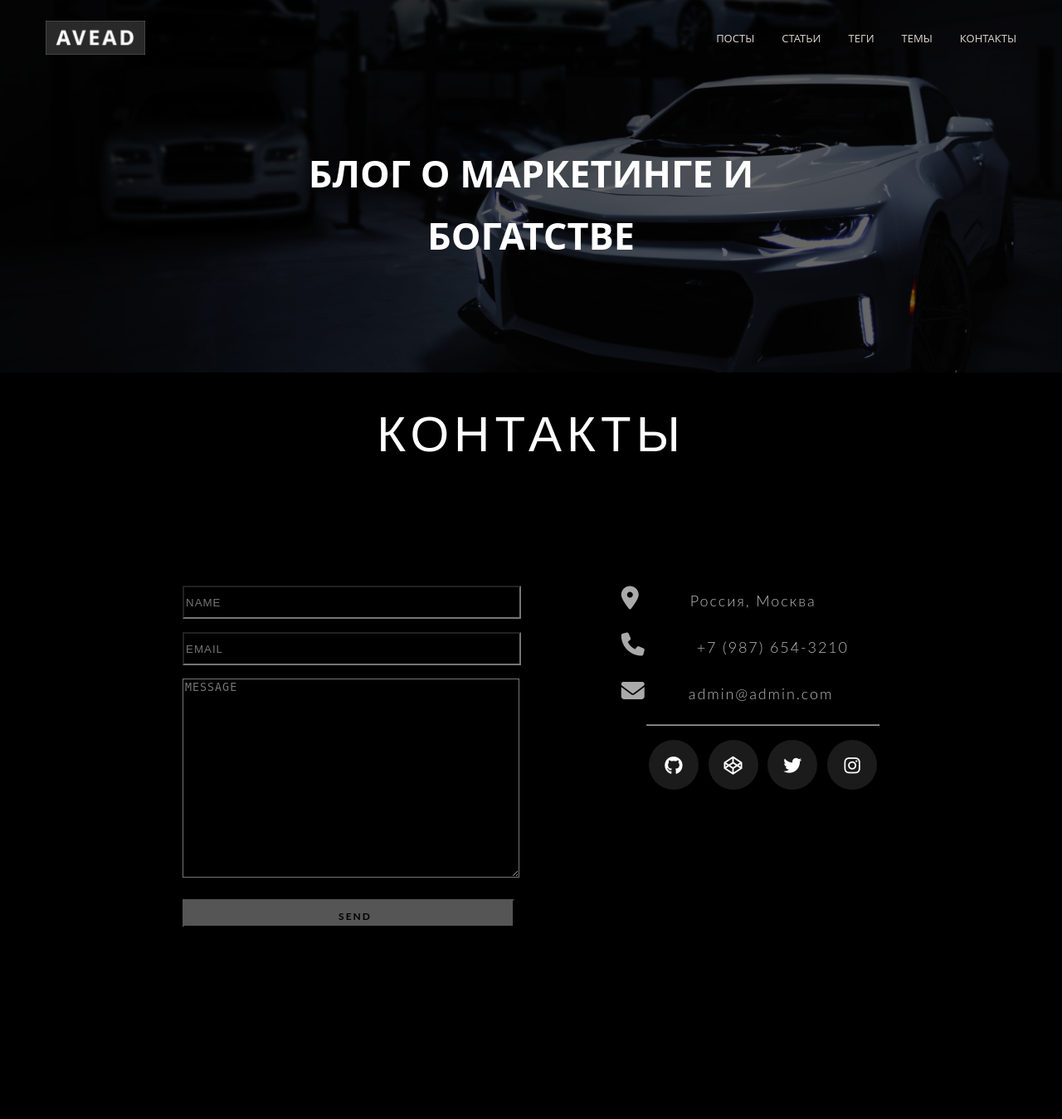
After one commit to Pylearn2017/django-blog, a Django app: page /contacts in a window 1280 px wide. The commit adds this page. Shown: the whole page at 83% size. Run offline with Django 4.2, Linux system fonts and the light colour scheme; some libraries are stand-ins or nearby versions; some web fonts are replaced.

Commit message:
feat: add contact page

```diff
--- a/home/static/css/style.css
+++ b/home/static/css/style.css
@@ -419,3 +419,282 @@
 .new-posts-image {
   width: 70px;
 }
+
+
+
+
+
+
+
+
+
+
+
+
+.contact-main {
+  margin: 0;
+  padding: 0;
+  background-color: #000;
+  padding-bottom: 100px;
+}
+
+#contact {
+  width: 100%;
+  height: 100vh;
+}
+
+.section-header {
+  text-align: center;
+  margin: 0 auto;
+  padding: 40px 0;
+  font: 300 60px 'Oswald', sans-serif;
+  color: #fff;
+  text-transform: uppercase;
+  letter-spacing: 6px;
+}
+
+.contact-wrapper {
+  display: flex;
+  flex-direction: row;
+  justify-content: space-between;
+  margin: 0 auto;
+  padding: 20px;
+  position: relative;
+  max-width: 840px;
+  padding-top: 100px;
+}
+
+/* Left contact page */
+.form-horizontal {
+  /*float: left;*/
+  max-width: 400px;
+  font-family: 'Lato';
+  font-weight: 400;
+}
+
+.form-control,
+textarea {
+  margin: .5rem 0;
+  width: 100%;
+  height: 34px;
+  max-width: 400px;
+  background-color: #000;
+  color: #fff;
+  letter-spacing: 1px;
+}
+
+textarea.form-control {
+  height: 234px;
+}
+
+.send-button {
+  margin-top: 15px;
+  height: 34px;
+  width: 400px;
+  overflow: hidden;
+  transition: all .2s ease-in-out;
+}
+
+.alt-send-button {
+  width: 400px;
+  height: 34px;
+  transition: all .2s ease-in-out;
+}
+
+.send-text {
+  display: block;
+  margin-top: 10px;
+  font: 700 12px 'Lato', sans-serif;
+  letter-spacing: 2px;
+}
+
+.alt-send-button:hover {
+  transform: translate3d(0px, -29px, 0px);
+}
+
+/* Begin Right Contact Page */
+.direct-contact-container {
+  max-width: 400px;
+}
+
+/* Location, Phone, Email Section */
+.contact-list {
+  list-style-type: none;
+  margin-left: -30px;
+  padding-right: 20px;
+}
+
+.list-item {
+  line-height: 4;
+  color: #aaa;
+}
+
+.contact-text {
+  font: 300 18px 'Lato', sans-serif;
+  letter-spacing: 1.9px;
+  color: #bbb;
+}
+
+.place {
+  margin-left: 62px;
+}
+
+.phone {
+  margin-left: 56px;
+}
+
+.gmail {
+  margin-left: 53px;
+}
+
+.contact-text a {
+  color: #bbb;
+  text-decoration: none;
+  transition-duration: 0.2s;
+}
+
+.contact-text a:hover {
+  color: #fff;
+  text-decoration: none;
+}
+
+
+/* Social Media Icons */
+.social-media-list {
+  position: relative;
+  font-size: 22px;
+  text-align: center;
+  width: 100%;
+  margin: 0 auto;
+  padding: 0;
+}
+
+.social-media-list li a {
+  color: #fff;
+}
+
+.social-media-list li {
+  position: relative;
+  display: inline-block;
+  height: 60px;
+  width: 60px;
+  margin: 10px 3px;
+  line-height: 60px;
+  border-radius: 50%;
+  color: #fff;
+  background-color: rgb(27,27,27);
+  cursor: pointer;
+  transition: all .2s ease-in-out;
+}
+
+.social-media-list li:after {
+  content: '';
+  position: absolute;
+  top: 0;
+  left: 0;
+  width: 60px;
+  height: 60px;
+  line-height: 60px;
+  border-radius: 50%;
+  opacity: 0;
+  box-shadow: 0 0 0 1px #fff;
+  transition: all .2s ease-in-out;
+}
+
+.social-media-list li:hover {
+  background-color: #fff;
+}
+
+.social-media-list li:hover:after {
+  opacity: 1;
+  transform: scale(1.12);
+  transition-timing-function: cubic-bezier(0.37,0.74,0.15,1.65);
+}
+
+.social-media-list li:hover a {
+  color: #000;
+}
+
+.copyright {
+  font: 200 14px 'Oswald', sans-serif;
+  color: #555;
+  letter-spacing: 1px;
+  text-align: center;
+}
+
+hr {
+  border-color: rgba(255,255,255,.6);
+}
+
+.send-button {
+  background-color: #555;
+}
+
+/* Begin Media Queries*/
+@media screen and (max-width: 850px) {
+  .contact-wrapper {
+    display: flex;
+    flex-direction: column;
+  }
+  .direct-contact-container, .form-horizontal {
+    margin: 0 auto;
+  }
+
+  .direct-contact-container {
+    margin-top: 60px;
+    max-width: 300px;
+  }
+  .social-media-list li {
+    height: 60px;
+    width: 60px;
+    line-height: 60px;
+  }
+  .social-media-list li:after {
+    width: 60px;
+    height: 60px;
+    line-height: 60px;
+  }
+}
+
+@media screen and (max-width: 569px) {
+
+  .direct-contact-container, .form-wrapper {
+    float: none;
+    margin: 0 auto;
+  }
+  .form-control, textarea {
+
+    margin: 0 auto;
+  }
+
+
+  .name, .email, textarea {
+    width: 280px;
+  }
+
+  .direct-contact-container {
+    margin-top: 60px;
+    max-width: 280px;
+  }
+  .social-media-list {
+    left: 0;
+  }
+  .social-media-list li {
+    height: 55px;
+    width: 55px;
+    line-height: 55px;
+    font-size: 2rem;
+  }
+  .social-media-list li:after {
+    width: 55px;
+    height: 55px;
+    line-height: 55px;
+  }
+
+}
+
+@media screen and (max-width: 410px) {
+  .send-button {
+    width: 99%;
+  }
+}
--- /dev/null
+++ b/home/templates/home/contacts.html
@@ -0,0 +1,68 @@
+{% extends 'home/index.html' %}
+{% load static %}
+{% block content %}
+<section id="contact" class="contact-main">
+    <h1 class="section-header">Контакты</h1>
+    <div class="contact-wrapper">
+
+    <!-- Left contact page -->
+
+      <form id="contact-form" class="form-horizontal" role="form">
+
+        <div class="form-group">
+          <div class="col-sm-12">
+            <input type="text" class="form-control" id="name" placeholder="NAME" name="name" value="" required>
+          </div>
+        </div>
+
+        <div class="form-group">
+          <div class="col-sm-12">
+            <input type="email" class="form-control" id="email" placeholder="EMAIL" name="email" value="" required>
+          </div>
+        </div>
+
+        <textarea class="form-control" rows="10" placeholder="MESSAGE" name="message" required></textarea>
+
+        <button class="btn btn-primary send-button" id="submit" type="submit" value="SEND">
+          <div class="alt-send-button">
+            <span class="send-text">SEND</span>
+          </div>
+
+        </button>
+
+      </form>
+
+    <!-- Left contact page -->
+
+        <div class="direct-contact-container">
+
+          <ul class="contact-list">
+            <li class="list-item"><i class="fa fa-map-marker fa-2x"><span class="contact-text place">Россия, Москва</span></i></li>
+
+            <li class="list-item"><i class="fa fa-phone fa-2x"><span class="contact-text phone"><a href="tel:1-212-555-5555" title="Give me a call"> +7 (987) 654-3210</a></span></i></li>
+
+            <li class="list-item"><i class="fa fa-envelope fa-2x"><span class="contact-text gmail"><a href="mailto:#" title="Send me an email">admin@admin.com</a></span></i></li>
+
+          </ul>
+
+          <hr>
+          <ul class="social-media-list">
+            <li><a href="#" target="_blank" class="contact-icon">
+              <i class="fa fa-github" aria-hidden="true"></i></a>
+            </li>
+            <li><a href="#" target="_blank" class="contact-icon">
+              <i class="fa fa-codepen" aria-hidden="true"></i></a>
+            </li>
+            <li><a href="#" target="_blank" class="contact-icon">
+              <i class="fa fa-twitter" aria-hidden="true"></i></a>
+            </li>
+            <li><a href="#" target="_blank" class="contact-icon">
+              <i class="fa fa-instagram" aria-hidden="true"></i></a>
+            </li>
+          </ul>
+        </div>
+
+    </div>
+
+  </section>
+{% endblock %}
--- a/home/templates/home/index.html
+++ b/home/templates/home/index.html
@@ -6,6 +6,8 @@
     <meta charset="UTF-8">
     <meta http-equiv="X-UA-Compatible" content="IE=edge">
     <meta name="viewport" content="width=device-width, initial-scale=1.0">
+    <link rel="stylesheet" href="https://maxcdn.bootstrapcdn.com/font-awesome/4.5.0/css/font-awesome.min.css">
+    <script src="https://use.fontawesome.com/20ab91acc4.js"></script>
     <link rel="stylesheet" href="{% static 'css/style.css' %}">
     <title>AVEAD</title>
 </head>
@@ -32,7 +34,7 @@
                         <a class="menu-link" href="#0">Темы</a>
                     </li>
                     <li class="menu-item">
-                        <a class="menu-link" href="#0">Контакты</a>
+                        <a class="menu-link" href="{% url 'contacts' %}">Контакты</a>
                     </li>
                 </ul>
             </nav>
--- a/home/urls.py
+++ b/home/urls.py
@@ -3,6 +3,7 @@ from . import views
 
 urlpatterns = [
     path('', views.home_page, name='home'),
+    path('contacts', views.contacts_page, name='contacts'),
     path('tags', views.tags_page, name='tags'),
     path('promo_email', views.get_promo_email, name='promo_email'),
     path('post/<int:pk>/', views.post_detail, name='post_detail'),
--- a/home/views.py
+++ b/home/views.py
@@ -87,3 +87,10 @@ def tag_detail(request, pk):
         'home/post_list.html',
         {'data': data}
         )
+
+
+def contacts_page(request):
+    return render(
+        request,
+        'home/contacts.html',
+        )
```
